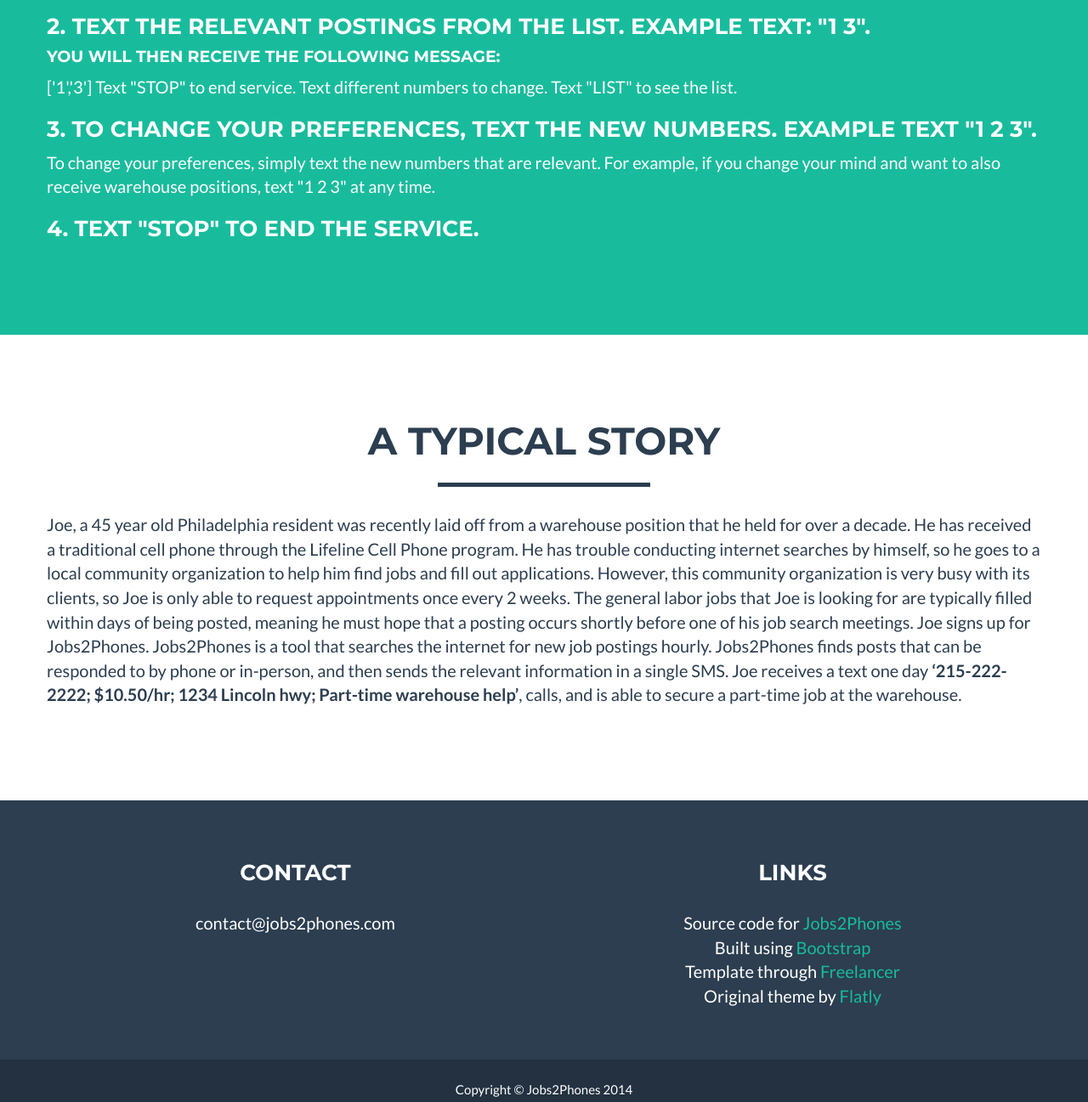
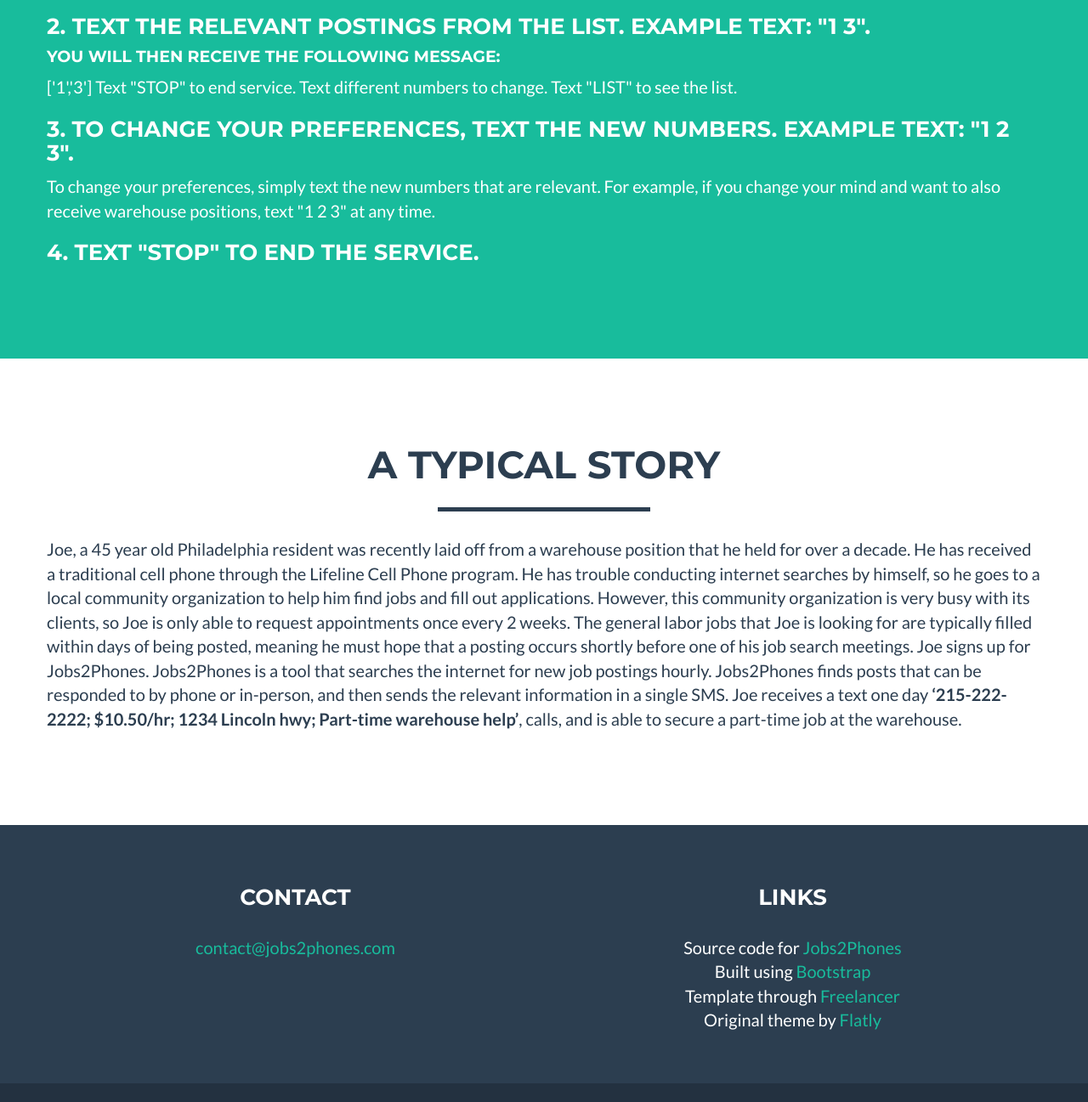
Before and after one commit to jobs2phones/jobs2phones.github.io, a plain HTML site: page index.html in a window 1280 px wide. Shown: the part 1780-3077 px from the top of the page at 85% size. Drawn offline with nearby package versions, Linux system fonts and the light colour scheme; a script that the page names is missing.

Commit message:
added email link

```diff
--- a/index.html
+++ b/index.html
@@ -127,7 +127,7 @@
                     <p>
                     ['1','3'] Text "STOP" to end service. Text different numbers to change. Text "LIST" to see the list.
                     </p>
-                    <h3>3. To change your preferences, text the new numbers. Example text "1 2 3".</h3>
+                    <h3>3. To change your preferences, text the new numbers. Example text: "1 2 3".</h3>
                    <p>To change your preferences, simply text the new numbers that are relevant. For example, if you change your mind and want to also receive warehouse positions, text "1 2 3" at any time.</p>
                    <h3>4. Text "STOP" to end the service.</h3>
             </div>
@@ -156,7 +156,7 @@
                 <div class="row">
                     <div class="footer-col col-md-6">
                         <h3>Contact</h3>
-                        <p>contact@jobs2phones.com</p>
+                        <p><a href="mailto:contact@jobs2phones.com">contact@jobs2phones.com</a></p>
                     </div>
                      <div class="footer-col col-md-6">
                         <h3>Links</h3>
```
